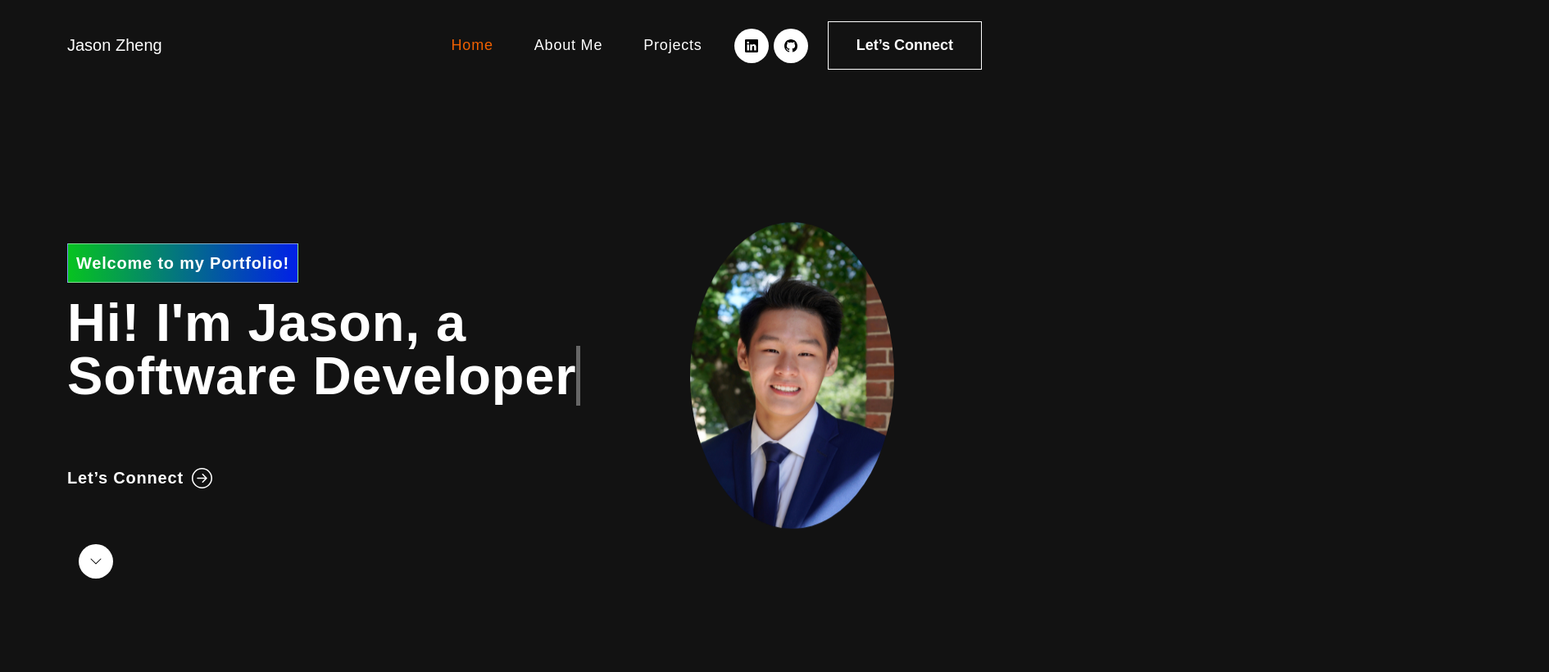
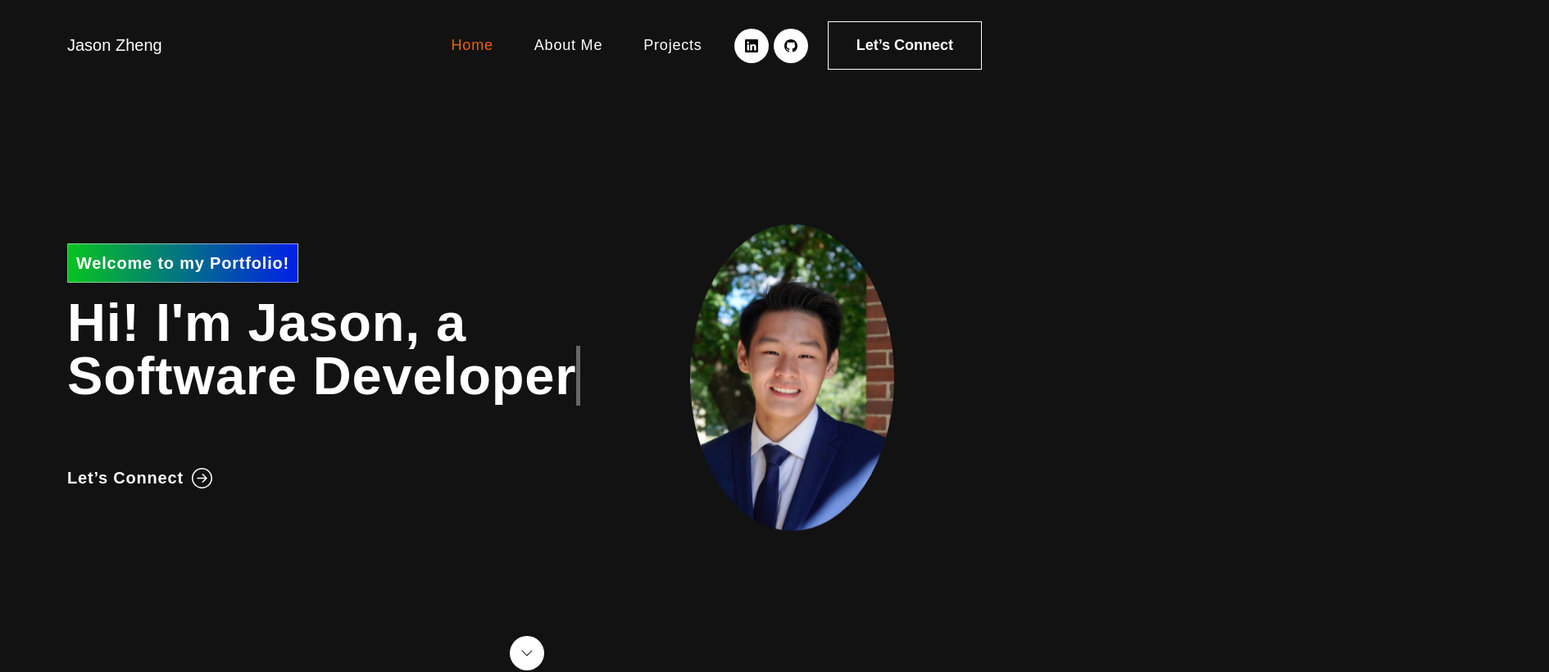
Before and after one commit to jz1459/jz1459.github.io, a React (Create React App) app: page / in a window 1280 px wide. Shown: the top 820 px of the page at 82% size, 1890 px wide, since content can reach past the window. Built offline with nearby package versions, Linux system fonts and the light colour scheme; a web font is replaced by a local one.

Commit message:
Fixed the positioning of the up and down buttons

```diff
--- a/public/styles.css
+++ b/public/styles.css
@@ -351,10 +351,15 @@ nav.navbar .navbar-toggler-icon:before {
     width: 70%;
     height: 70%;
 }
+
 .go-down {
-    display: inline-block;
-    margin-left: 14px;
-    padding: 30px 0 30px 0;
+    /* display: inline-block;; */
+    position: absolute;
+    left: 50%;
+    margin-left: -30px;
+    /* margin-left: 47.5%; */
+    /* padding: 30px 0 30px 0; */
+    padding-top: 700px;
 }
 
 .go-down a {
@@ -896,8 +901,10 @@ nav.navbar .navbar-toggler-icon:before {
 }
 .go-top {
     display: inline-block;
+    position: relative;
     margin-left: 14px;
-    padding: 30px 0 30px 0;
+    /* padding: 30px 0 30px 0; */
+    bottom: 75px;
 }
 
 .go-top a {
--- a/src/pages/Contact.jsx
+++ b/src/pages/Contact.jsx
@@ -13,7 +13,7 @@ function Contact() {
                         <Row>
                             <Col size={12}>
                                 <h5>Contact</h5>
-                                <h1> I'd Love to connect With You.</h1>
+                                <h1> I'd Love To Connect With You.</h1>
                             </Col>
                         </Row>
                         <Row className="align-items-center">
--- a/src/pages/Home.jsx
+++ b/src/pages/Home.jsx
@@ -74,8 +74,8 @@ function Home() {
                                 </div>}
                         </TrackVisibility>
                     </Col>
+                    <div className="go-down"><a class="smoothscroll" href="#about"><img src={Down} alt="Down Arrow" /></a></div>
                 </Row>
-                <div className="go-down"><a class="smoothscroll" href="#about"><img src={Down} alt="Down Arrow" /></a></div>
             </Container>
         </section>
     );
```
